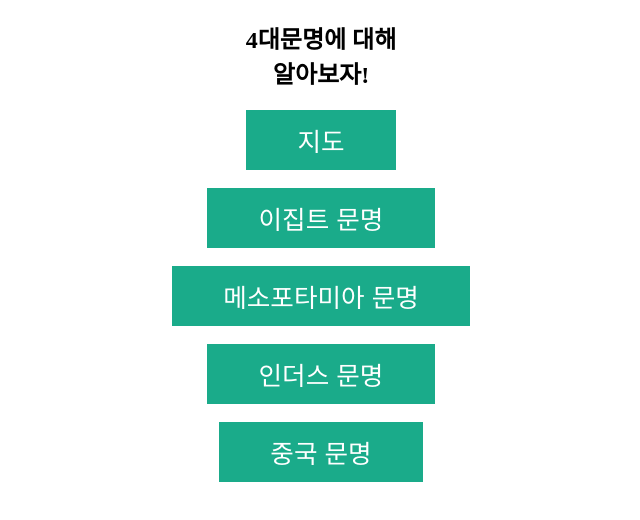
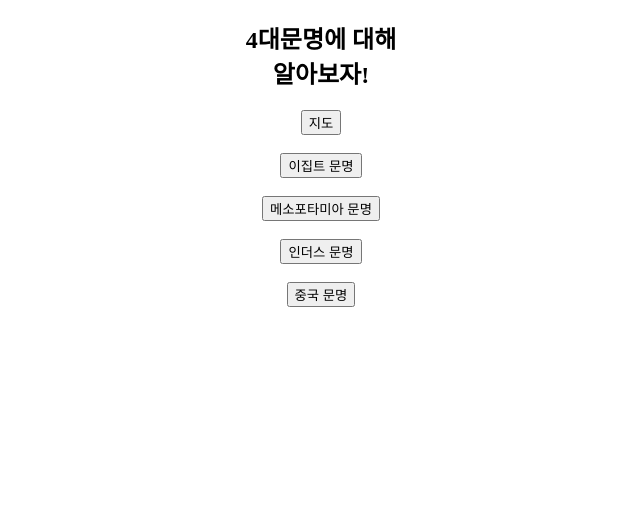
Before and after one commit to lees1124/20423lees, a plain HTML site: page index.html in a window 1280 px wide. Shown: the whole page, without its empty margins (319-959 px from the left). Drawn offline with Linux system fonts and the light colour scheme; a web font is replaced by a local one.

Commit message:
Update zzang.css

```diff
--- a/css/zzang.css
+++ b/css/zzang.css
@@ -53,41 +53,3 @@
   height: 100%;
   width: 100%;
 }
-
-
-button{
-  background:#1AAB8A;
-  color:#fff;
-  border:none;
-  position:relative;
-  height:60px;
-  font-size:1.6em;
-  padding:0 2em;
-  cursor:pointer;
-  transition:800ms ease all;
-  outline:none;
-}
-button:hover{
-  background:#fff;
-  color:#1AAB8A;
-}
-button:before,button:after{
-  content:'';
-  position:absolute;
-  top:0;
-  right:0;
-  height:2px;
-  width:0;
-  background: #1AAB8A;
-  transition:400ms ease all;
-}
-button:after{
-  right:inherit;
-  top:inherit;
-  left:0;
-  bottom:0;
-}
-button:hover:before,button:hover:after{
-  width:100%;
-  transition:800ms ease all;
-}
```
